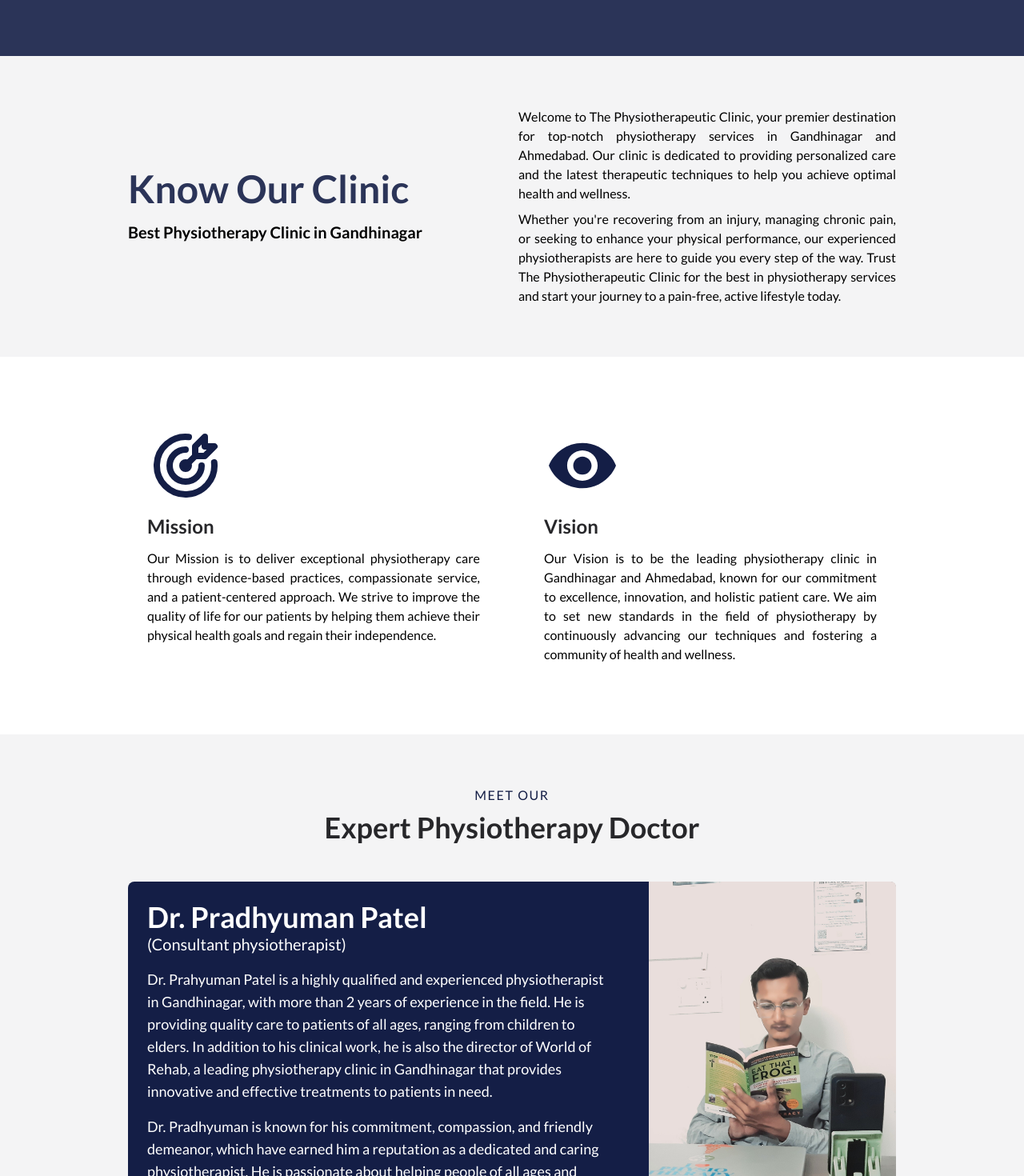
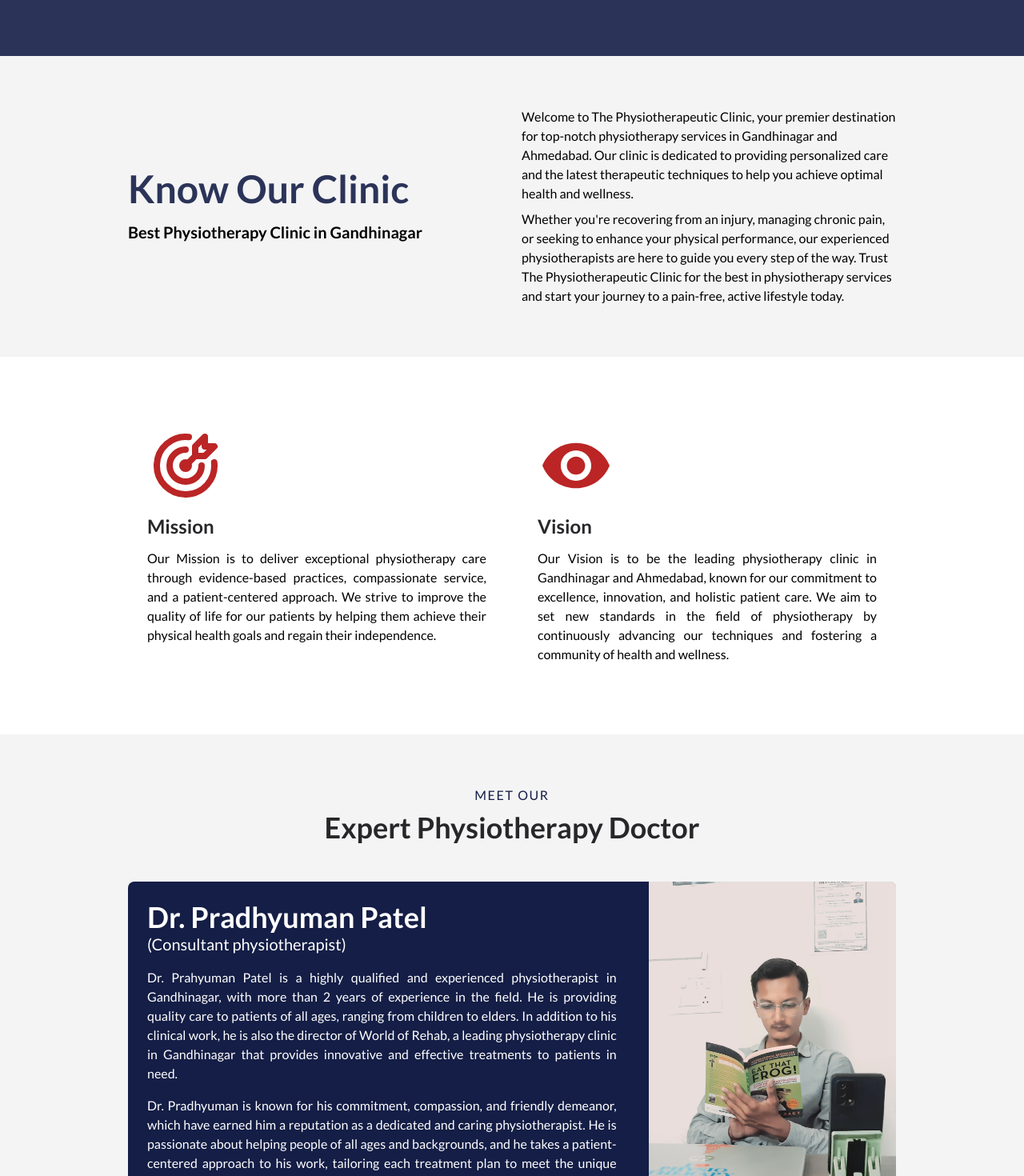
Before and after one commit to kashyap27102/clinic-website, a Next.js app: page /about in a window 1280 px wide. Shown: the part 240-1710 px from the top of the page at 80% size. Built offline with nearby package versions, Linux system fonts and the light colour scheme.

Commit message:
adjust font and gap on about us page

```diff
--- a/components/about/AboutClinic.tsx
+++ b/components/about/AboutClinic.tsx
@@ -1,7 +1,7 @@
 export const AboutClinic = () => {
   return (
-    <div className="grid grid-cols-1 lg:grid-cols-2 gap-4">
-      <div className="flex flex-col justify-center lg:gap-4">
+    <div className="grid grid-cols-1 lg:grid-cols-2 gap-6">
+      <div className="flex flex-col justify-center gap-2 lg:gap-4">
         <h1 className="text-primary text-4xl lg:text-5xl font-semibold leading-tight">
           Know Our Clinic
         </h1>
@@ -9,7 +9,7 @@ export const AboutClinic = () => {
           Best Physiotherapy Clinic in Gandhinagar
         </h3>
       </div>
-      <div className="text-justify font-medium space-y-2">
+      <div className="text-base font-medium space-y-2">
         <p>
           Welcome to The Physiotherapeutic Clinic, your premier destination for
           top-notch physiotherapy services in Gandhinagar and Ahmedabad. Our
@@ -18,8 +18,8 @@ export const AboutClinic = () => {
           wellness.
         </p>
         <p>
-          Whether you&apos;re recovering from an injury, managing chronic pain, or
-          seeking to enhance your physical performance, our experienced
+          Whether you&apos;re recovering from an injury, managing chronic pain,
+          or seeking to enhance your physical performance, our experienced
           physiotherapists are here to guide you every step of the way. Trust
           The Physiotherapeutic Clinic for the best in physiotherapy services
           and start your journey to a pain-free, active lifestyle today.
--- a/components/about/MissionVission.tsx
+++ b/components/about/MissionVission.tsx
@@ -3,9 +3,9 @@ import { TbTargetArrow } from "react-icons/tb";
 
 export const MissionVision = () => {
   return (
-    <div className="grid grid-cols-1 md:grid-cols-2 gap-8">
+    <div className="grid grid-cols-1 md:grid-cols-2 gap-4">
       <div className="col-span-1 text-justify space-y-3 md:p-6">
-        <TbTargetArrow className="text-8xl text-primaryDark" />
+        <TbTargetArrow className="text-8xl text-secondary" />
         <h4 className="text-dark text-2xl font-semibold">Mission</h4>
         <p>
           Our Mission is to deliver exceptional physiotherapy care through
@@ -15,8 +15,8 @@ export const MissionVision = () => {
           and regain their independence.
         </p>
       </div>
-      <div className=" col-span-1 text-justify space-y-3 md:p-6">
-        <IoMdEye className="text-8xl text-primaryDark" />
+      <div className="text-base col-span-1 text-justify space-y-3 md:p-6">
+        <IoMdEye className="text-8xl text-secondary" />
         <h4 className="text-dark text-2xl font-semibold">Vision</h4>
         <p>
           Our Vision is to be the leading physiotherapy clinic in Gandhinagar
--- a/components/about/OwnerInfo.tsx
+++ b/components/about/OwnerInfo.tsx
@@ -1,13 +1,11 @@
 import Image from "next/image";
-import OwnerImg from "@/public/owner.jpg"
+import OwnerImg from "@/public/owner.jpg";
 
 export const OwnerInfo = () => {
   return (
     <>
       <div className="text-center mb-12">
-        <p className="text-primaryDark uppercase tracking-widest">
-          MEET OUR
-        </p>
+        <p className="text-primaryDark uppercase tracking-widest">MEET OUR</p>
         <h2 className="text-3xl lg:text-4xl font-semibold text-dark mt-2">
           Expert Physiotherapy Doctor
         </h2>
@@ -20,16 +18,16 @@ export const OwnerInfo = () => {
               (Consultant physiotherapist)
             </h5>
           </div>
-          <p className="text-lg">
+          <p className="text-base text-justify">
             Dr. Prahyuman Patel is a highly qualified and experienced
-            physiotherapist in Gandhinagar, with more than 2 years of experience in
-            the field. He is providing quality care to patients of all ages, ranging
-            from children to elders. In addition to his clinical work, he is
-            also the director of World of Rehab, a leading physiotherapy clinic
-            in Gandhinagar that provides innovative and effective treatments to
-            patients in need.
+            physiotherapist in Gandhinagar, with more than 2 years of experience
+            in the field. He is providing quality care to patients of all ages,
+            ranging from children to elders. In addition to his clinical work,
+            he is also the director of World of Rehab, a leading physiotherapy
+            clinic in Gandhinagar that provides innovative and effective
+            treatments to patients in need.
           </p>
-          <p className="text-lg">
+          <p className="text-base text-justify">
             Dr. Pradhyuman is known for his commitment, compassion, and friendly
             demeanor, which have earned him a reputation as a dedicated and
             caring physiotherapist. He is passionate about helping people of all
@@ -39,7 +37,7 @@ export const OwnerInfo = () => {
           </p>
         </div>
         <div className="col-span-1">
-          <Image src={OwnerImg} alt="owner-info" className="rounded-e-md"/>
+          <Image src={OwnerImg} alt="owner-info" className="rounded-e-md" />
         </div>
       </div>
     </>
```
